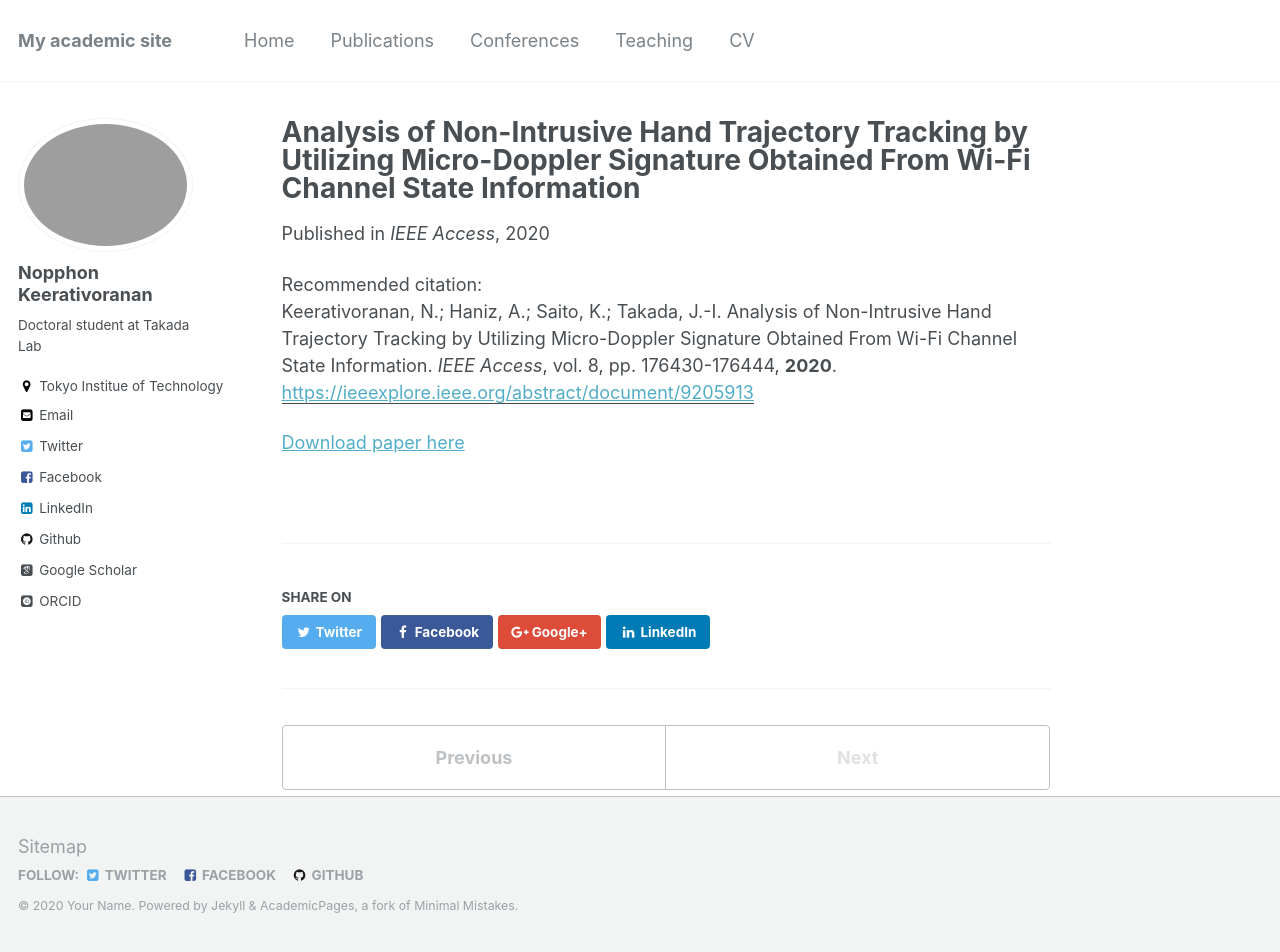
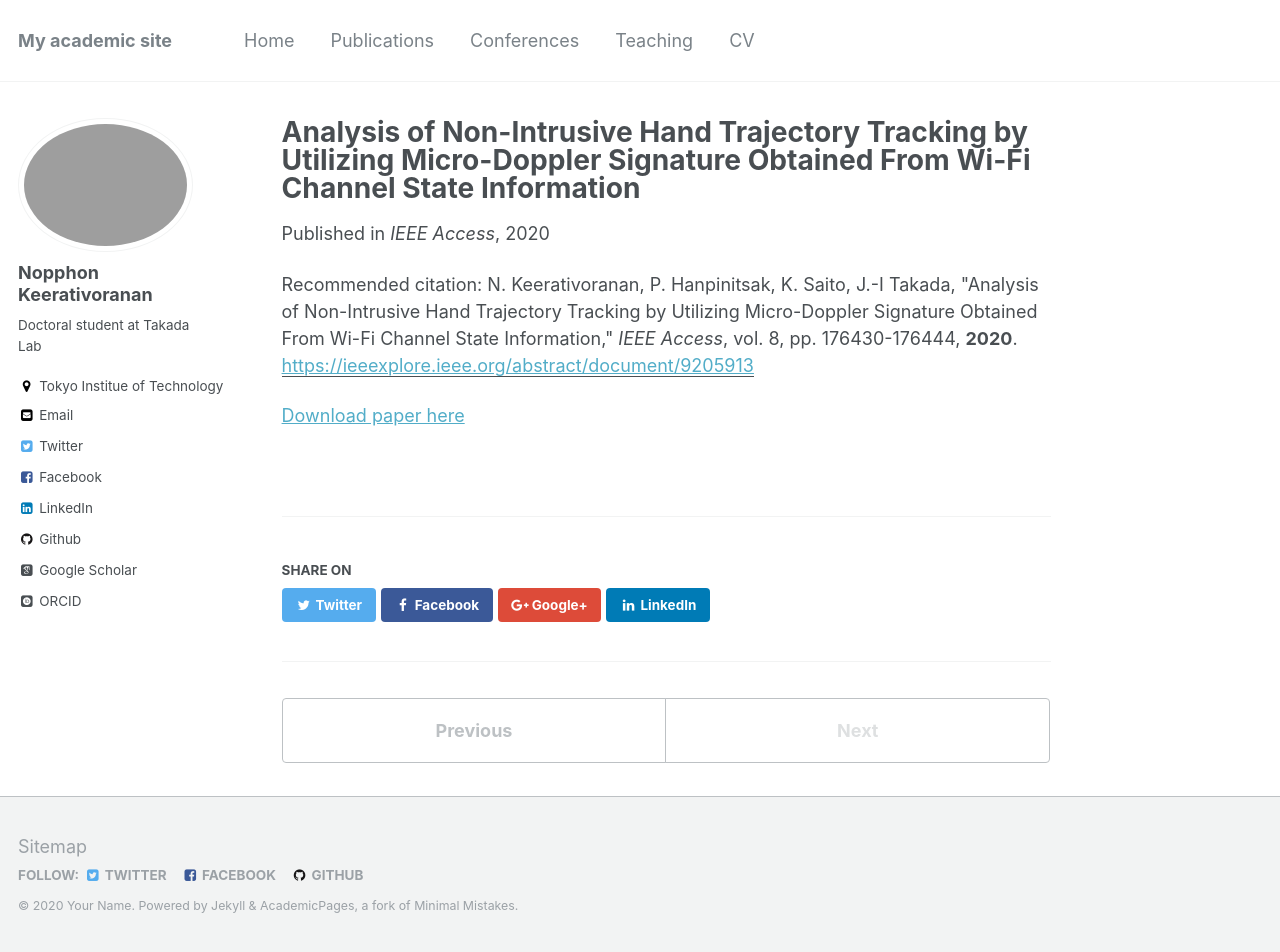
Before and after one commit to KeNopphon/KeNopphon.github.io, a Jekyll site: the page built from _publications/paper-number-5.md, in a window 1280 px wide and 952 px high. Built offline with Jekyll 4.4.1, drawn with Linux system fonts in a browser that asks for light colours; some web fonts are replaced.

Commit message:
Update paper-number-5.md

```diff
--- a/_publications/paper-number-5.md
+++ b/_publications/paper-number-5.md
@@ -5,7 +5,7 @@ permalink: /publication/paper-number-4
 date: 2020-09-25
 venue: 'IEEE Access'
 paperurl: 'https://ieeexplore.ieee.org/abstract/document/9205913'
-citation: '<br>Keerativoranan, N.; Haniz, A.; Saito, K.; Takada, J.-I. Analysis of Non-Intrusive Hand Trajectory Tracking by Utilizing Micro-Doppler Signature Obtained From Wi-Fi Channel State Information. <i>IEEE Access</i>, vol. 8, pp. 176430-176444, <b>2020</b>.'
+citation: 'N. Keerativoranan, P. Hanpinitsak, K. Saito, J.-I Takada, "Analysis of Non-Intrusive Hand Trajectory Tracking by Utilizing Micro-Doppler Signature Obtained From Wi-Fi Channel State Information," <i>IEEE Access</i>, vol. 8, pp. 176430-176444, <b>2020</b>.'
 ---
 
 [Download paper here](https://ieeexplore.ieee.org/stamp/stamp.jsp?tp=&arnumber=9205913)
```
